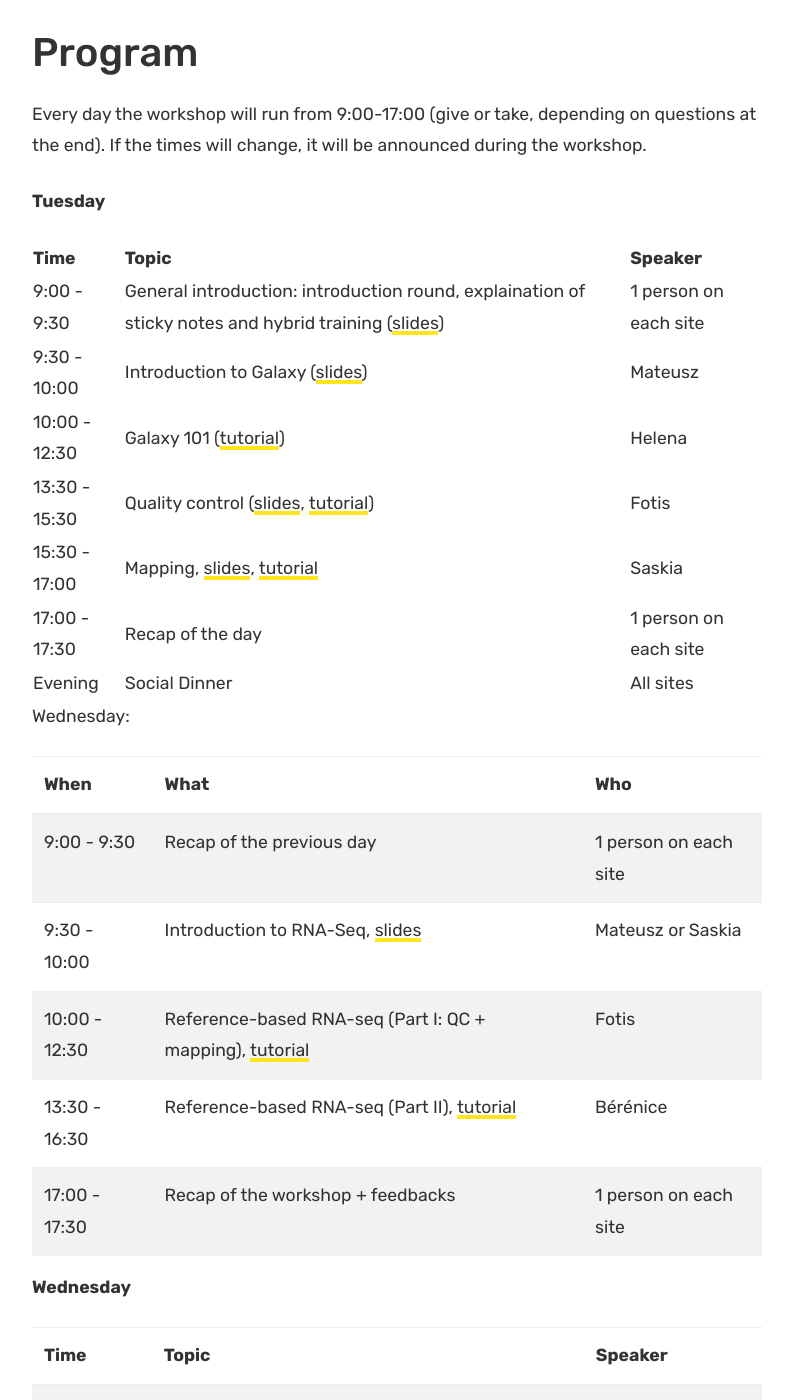
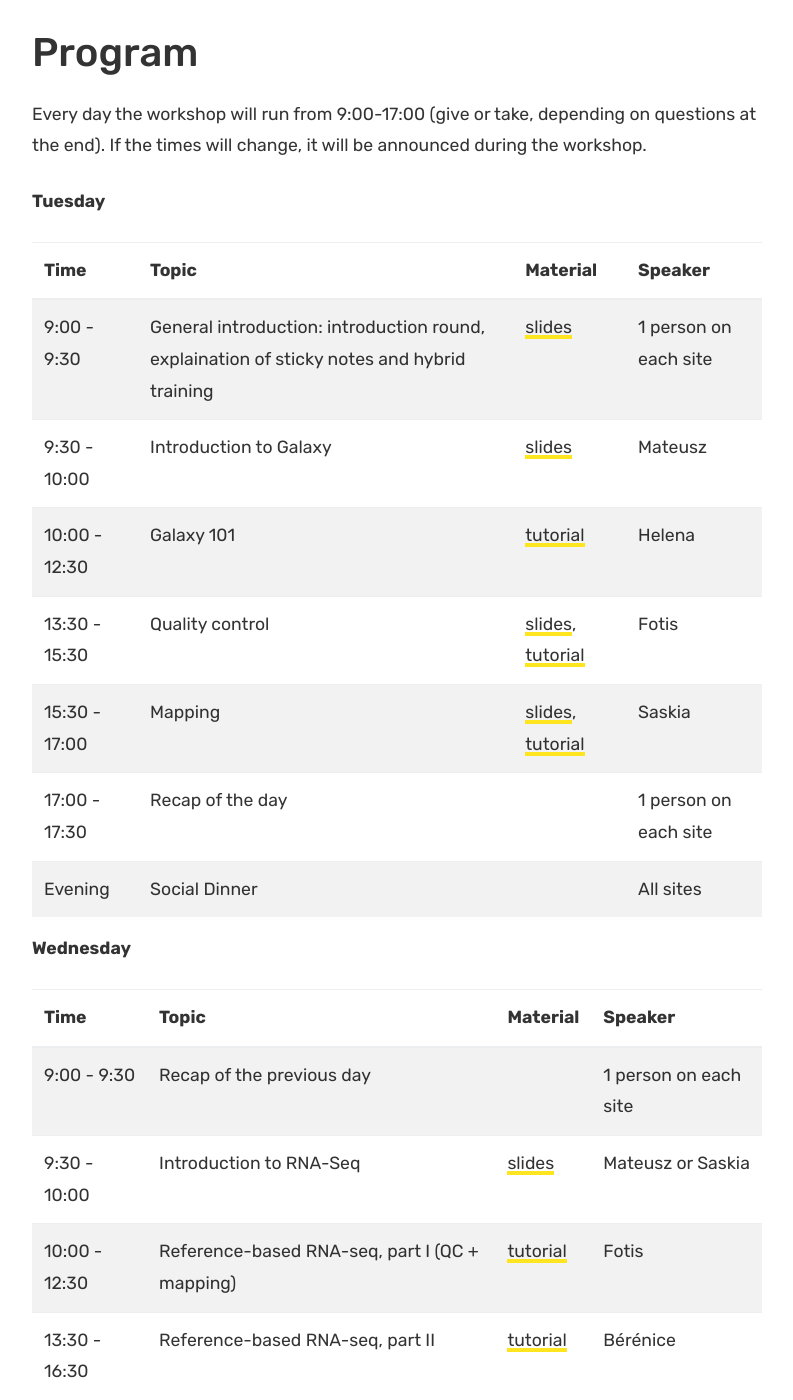
Before and after one commit to gallantries/gallantries.github.io, a Jekyll site: the page built from _events/2019-03-25-first-galantries-workshop.md, in a window 1280 px wide and 1400 px high, scrolled down 801 px. Shown: the whole window, without its empty margins (53-846 px from the left). Built offline with Jekyll 4.4.1, drawn with Linux system fonts in a browser that asks for light colours; nearby versions of some CDN libraries; some of the changed text lies outside the part shown.

Commit message:
Format schedule table

```diff
--- a/_events/2019-03-25-first-galantries-workshop.md
+++ b/_events/2019-03-25-first-galantries-workshop.md
@@ -46,37 +46,26 @@ Every day the workshop will run from 9:00-17:00 (give or take, depending on ques
 
 **Tuesday**
 
-Time | Topic | Speaker
- --- | --- | ---
-9:00 - 9:30 | General introduction: introduction round, explaination of sticky notes and hybrid training ([slides](https://training.galaxyproject.org/training-material/topics/instructors/tutorials/workshop-intro/slides.html)) | 1 person on each site
-9:30 - 10:00 | Introduction to Galaxy ([slides](https://training.galaxyproject.org/training-material/topics/introduction/slides/introduction.html#1)) | Mateusz
-10:00 - 12:30 | Galaxy 101 ([tutorial](https://training.galaxyproject.org/training-material/topics/introduction/tutorials/galaxy-intro-101/tutorial.html)) | Helena
-13:30 - 15:30 | Quality control ([slides](https://training.galaxyproject.org/training-material/topics/sequence-analysis/tutorials/quality-control/slides.html#1), [tutorial](https://training.galaxyproject.org/training-material/topics/sequence-analysis/tutorials/quality-control/tutorial.html)) | Fotis
-15:30 - 17:00 | Mapping, [slides](https://training.galaxyproject.org/training-material/topics/sequence-analysis/tutorials/mapping/slides.html#1), [tutorial](https://training.galaxyproject.org/training-material/topics/sequence-analysis/tutorials/mapping/tutorial.html) | Saskia
-17:00 - 17:30 | Recap of the day | 1 person on each site
-Evening | Social Dinner | All sites
-
-
-Wednesday:
-
-When | What | Who
---- | --- | ---
-9:00 - 9:30 | Recap of the previous day | 1 person on each site
-9:30 - 10:00 | Introduction to RNA-Seq, [slides](https://training.galaxyproject.org/training-material/topics/transcriptomics/slides/introduction.html#1) | Mateusz or Saskia
-10:00 - 12:30 | Reference-based RNA-seq (Part I: QC + mapping), [tutorial](https://training.galaxyproject.org/training-material/topics/transcriptomics/tutorials/ref-based/tutorial.html) | Fotis
-13:30 - 16:30 | Reference-based RNA-seq (Part II), [tutorial](https://training.galaxyproject.org/training-material/topics/transcriptomics/tutorials/ref-based/tutorial.html) | Bérénice
-17:00 - 17:30 | Recap of the workshop + feedbacks | 1 person on each site
+Time | Topic | Material | Speaker
+ --- | --- | --- | ---
+9:00 - 9:30 | General introduction: introduction round, explaination of sticky notes and hybrid training |[slides](https://training.galaxyproject.org/training-material/topics/instructors/tutorials/workshop-intro/slides.html) | 1 person on each site
+9:30 - 10:00 | Introduction to Galaxy | [slides](https://training.galaxyproject.org/training-material/topics/introduction/slides/introduction.html#1) | Mateusz
+10:00 - 12:30 | Galaxy 101 | [tutorial](https://training.galaxyproject.org/training-material/topics/introduction/tutorials/galaxy-intro-101/tutorial.html) | Helena
+13:30 - 15:30 | Quality control | [slides](https://training.galaxyproject.org/training-material/topics/sequence-analysis/tutorials/quality-control/slides.html#1), [tutorial](https://training.galaxyproject.org/training-material/topics/sequence-analysis/tutorials/quality-control/tutorial.html) | Fotis
+15:30 - 17:00 | Mapping | [slides](https://training.galaxyproject.org/training-material/topics/sequence-analysis/tutorials/mapping/slides.html#1), [tutorial](https://training.galaxyproject.org/training-material/topics/sequence-analysis/tutorials/mapping/tutorial.html) | Saskia
+17:00 - 17:30 | Recap of the day | | 1 person on each site
+Evening | Social Dinner | | All sites
 {:.table.table-striped}
 
 **Wednesday**
 
-Time | Topic | Speaker
---- | --- | ---
-9:00 - 9:30 | Recap of the previous day | 1 person on each site
-9:30 - 10:00 | Introduction to RNA-Seq ([slides](https://training.galaxyproject.org/training-material/topics/transcriptomics/slides/introduction.html#1)) | Mateusz or Saskia
-10:00 - 12:30 | Reference-based RNA-seq, part I (QC + mapping) ([tutorial](https://training.galaxyproject.org/training-material/topics/transcriptomics/tutorials/ref-based/tutorial.html)) | Fotis
-13:30 - 16:30 | Reference-based RNA-seq, part II ([tutorial](https://training.galaxyproject.org/training-material/topics/transcriptomics/tutorials/ref-based/tutorial.html)) | Bérénice
-17:00 - 17:30 | Recap of the workshop + feedbacks | 1 person on each site
+Time | Topic | Material |  Speaker
+--- | --- | --- | ---
+9:00 - 9:30 | Recap of the previous day | | 1 person on each site
+9:30 - 10:00 | Introduction to RNA-Seq | [slides](https://training.galaxyproject.org/training-material/topics/transcriptomics/slides/introduction.html#1) | Mateusz or Saskia
+10:00 - 12:30 | Reference-based RNA-seq, part I (QC + mapping) | [tutorial](https://training.galaxyproject.org/training-material/topics/transcriptomics/tutorials/ref-based/tutorial.html) | Fotis
+13:30 - 16:30 | Reference-based RNA-seq, part II | [tutorial](https://training.galaxyproject.org/training-material/topics/transcriptomics/tutorials/ref-based/tutorial.html) | Bérénice
+17:00 - 17:30 | Recap of the workshop + feedbacks | | 1 person on each site
 {:.table.table-striped}
 
 # Important notes
```
